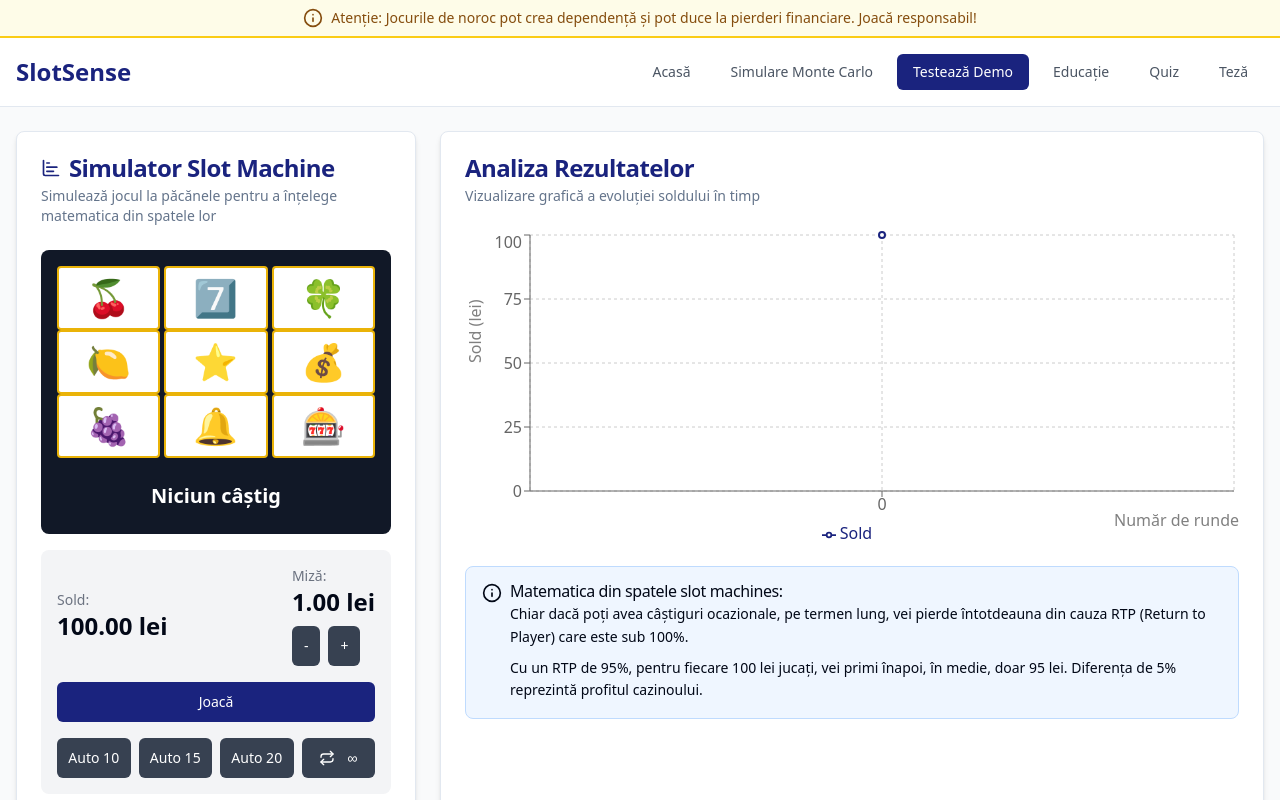
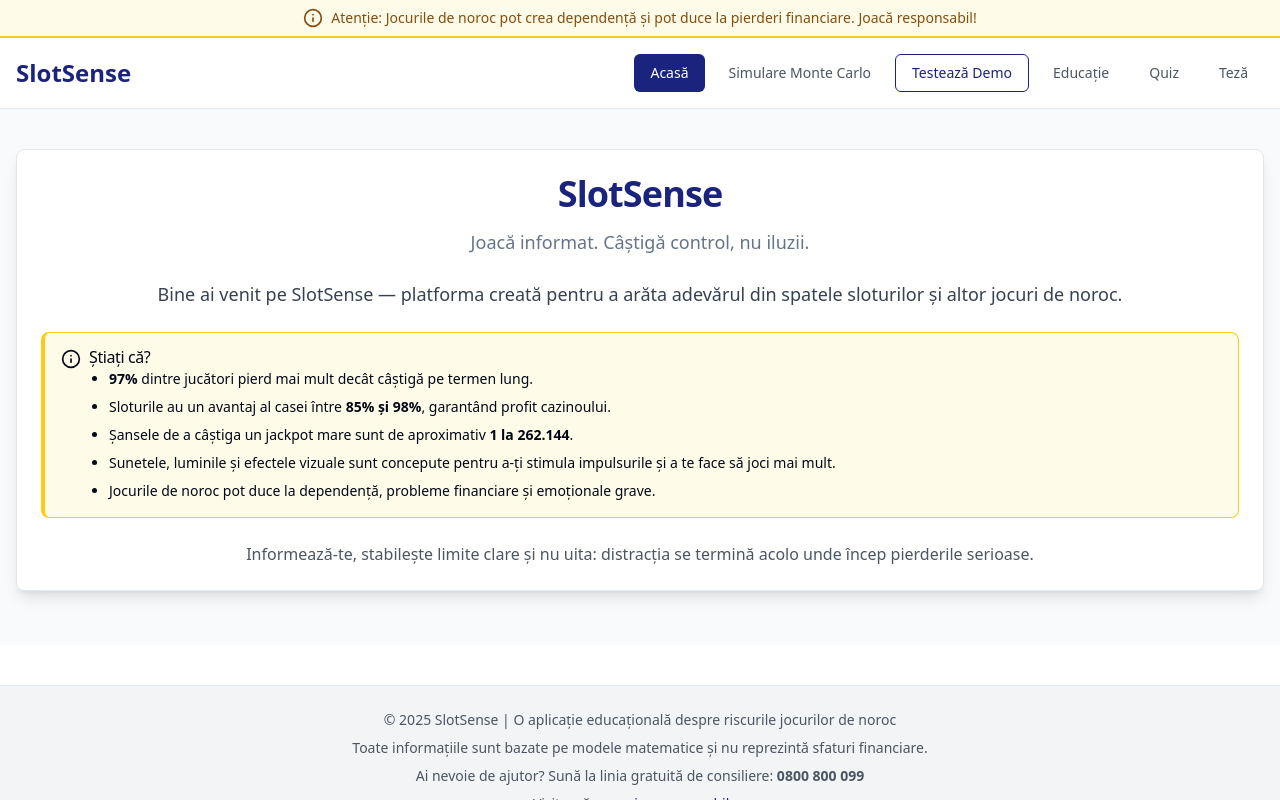
Before and after one commit to SuperGod25/SlotSense, a React (Vite) app: page / in a window 1280 px wide. Shown: the top 800 px of the page. Built offline with nearby package versions, Linux system fonts and the light colour scheme.

Commit message:
Last deploy

```diff
--- a/src/pages/Index.tsx
+++ b/src/pages/Index.tsx
@@ -12,7 +12,7 @@ import SiteFooter from '@/components/SiteFooter';
 
 const Index: React.FC = () => {
   // Change default section to slot-simulator to have it open by default
-  const [activeSection, setActiveSection] = useState('slot-simulator');
+  const [activeSection, setActiveSection] = useState('home');
 
   const renderActiveSection = () => {
     switch (activeSection) {
```
Also changed, not shown: 1 other file (tests, documents, lock files or other folders).
